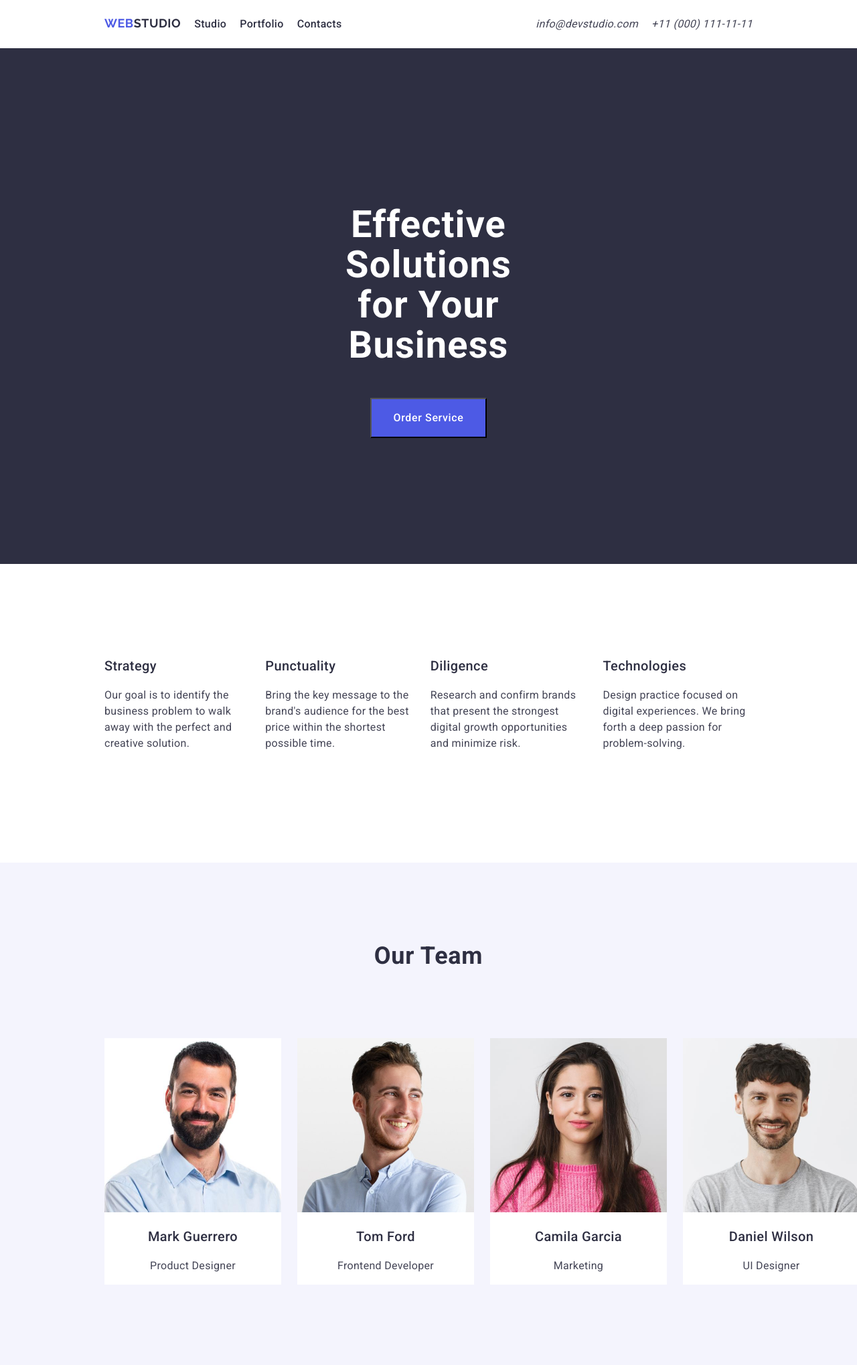
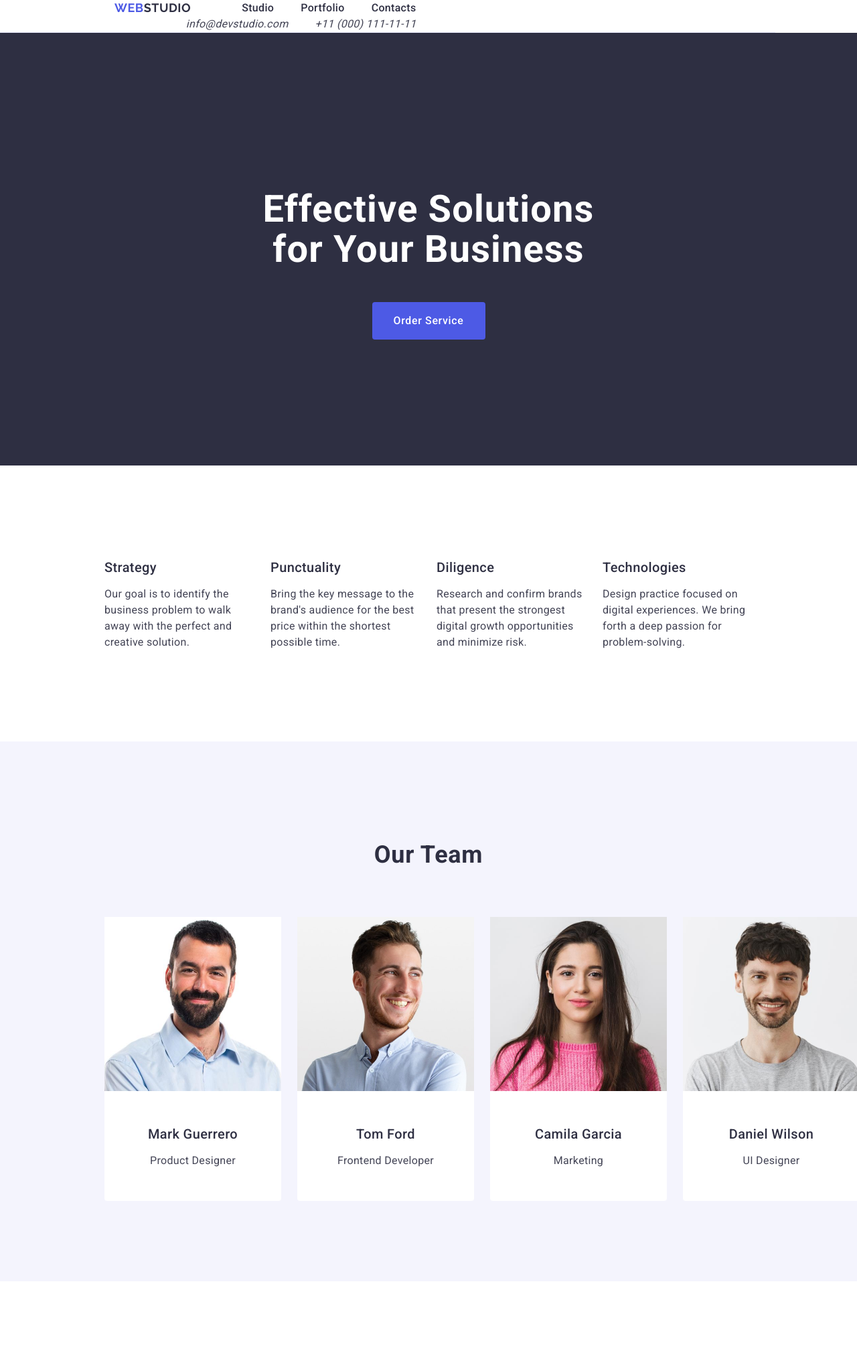
Before and after one commit to Skaleivt/goit-markup-hw-03, a plain HTML site: page index.html in a window 1280 px wide. Shown: the top 2041 px of the page at 67% size. Drawn offline with nearby package versions, Linux system fonts and the light colour scheme.

Commit message:
hw03 finish 02

```diff
--- a/css/styles.css
+++ b/css/styles.css
@@ -7,12 +7,8 @@ body {
     margin: 0%;
 
 }
-.container {
-    max-width: 100%;
-    padding-left: 156px ;
-    padding-right: 156px; ;
-    margin-left: 0 ;
-    margin-right: 0 ;
+img {
+    display: block;
 }
 h1 h2 h3 h4 h5 h6 p {
     margin: 0;
@@ -26,26 +22,33 @@ a {
     text-decoration: none;
     color: #434455;
 }
-
-
-
-header .container {
-    display: flex;
-    justify-content: space-between;
-    padding-top: 24px;
-    padding-bottom: 24px;
+.container {
+    max-width: 100%;
+    padding-left: 156px ;
+    padding-right: 156px; ;
+    margin-left: 0 ;
+    margin-right: 0 ;
 }
 
-.nav-link,
-.nav-link ul {
+/* Header */
+
+.header {
+    border-bottom: 1px solid #e7e9fc;
     display: flex;
-    justify-content: space-between;
-    gap: 20px;
+    width: 1158px;
+    padding: 0 15px;
 }
-.nav-contacts,
-.nav-contacts ul {
+.nav-link  {
     display: flex;
-    gap: 20px;
+    align-items: center;
+    font-weight: 500;
+    font-size: 16px;
+    line-height: 1.5;
+    color: #2e2f42;
+}
+.nav-link-menu {
+    display: flex;
+    gap: 40px;
 }
 .logo {
     font-family: "Raleway", sans-serif;
@@ -55,6 +58,7 @@ header .container {
     letter-spacing: 0.03em;
     text-transform: uppercase;
     color: #4d5ae5;
+    margin-right: 76px;
 }
 .logo:hover {
     color: #404bbf;
@@ -71,18 +75,13 @@ header .container {
 .logo-web {
     color: #4d5ae5;
 }
-.nav-link {
-    font-weight: 500;
-    font-size: 16px;
-    line-height: 1.5;
-    color: #2e2f42;
-}
 .header-nav-link {
     font-weight: 500;
     font-size: 16px;
     line-height: 1.50;
     letter-spacing: 0.02em;
     color: #2e2f42;
+    padding: 24px 0;
 }
 .header-nav-link:hover {
     color: #404bbf;
@@ -91,6 +90,12 @@ header .container {
     color: #404bbf;
 }
 .nav-contacts {
+    display: flex;
+    justify-content: flex-end;
+}
+.nav-contacts-list {
+    display: flex;
+    gap: 40px;
     font-weight: 400;
     font-size: 16px;
     line-height: 1.5;
@@ -107,17 +112,12 @@ header .container {
 
 /* Section 1 */
 
-.title{
+.title {
     background-color: #2E2F42;
-}
-.title .container {
+    padding: 188px 0;
     display: flex;
-    flex-direction: column;
-    padding-top: 188px;
-    padding-right: 472px;
-    padding-bottom: 188px;
-    padding-left: 472px;
-
+    justify-content: center;
+    align-items: center;
 }
 .title-header {
     font-weight: 700px;
@@ -127,8 +127,10 @@ header .container {
     letter-spacing: 0.02em;
     color: #fff;
     margin-bottom: 48px;
+    max-width: 496px;
 }
 .title-button {
+    display: block;
     font-weight: 500;
     font-size: 16px;
     line-height: 1.5;
@@ -137,10 +139,11 @@ header .container {
     text-align: center;
     background-color: #4D5AE5;
     cursor: pointer;
-    display: inline-flex;
-    width: max-content;
+    min-width: 169px;
+    height: 56px;
+    border: none;
+    border-radius: 4px;
     margin: 0 auto;
-    padding: 16px 32px 16px 32px;
 }
 .title-button:hover {
     background-color: #404BBF;
@@ -151,17 +154,25 @@ header .container {
 
 
 /* Section 2 */
-
-.advantages .container ul {
+.advantages {
+    padding: 120px 0;
+}
+.visually-hidden {
+    position: absolute;
+    width: 1px;
+    height: 1px;
+    padding: 0;
+    margin: -1px;
+    overflow: hidden;
+    clip: rect(0, 0, 0, 0);
+    border: 0;
+}
+.advantages-list {
     display: flex;
     gap: 24px;
-    justify-content: space-between;
-    padding-top: 120px;
-    padding-bottom: 120px;
-
 }
-.advantages .container h2 {
-    display: none;
+.advantages-item {
+    flex-basis: calc((100% - 72px) / 4);
 }
 .advantages-title {
     font-weight: 500;
@@ -169,6 +180,7 @@ header .container {
     line-height: 1.2;
     letter-spacing: 0.02em;
     color: #2e2f42;
+    margin-bottom: 8px;
 }
 .advantages-text {
     font-weight: 400;
@@ -181,18 +193,19 @@ header .container {
 
 
 /* Section 3 */
-
-.team-section .container ul {
+.team-section {
+    padding: 120px 0;
+}
+.team-list {
     display: flex;
     gap: 24px;
     justify-content: space-between;
-    flex-basis: calc((100%-24px)/3);
-    padding-bottom: 120px;
+    flex-basis: calc((100%-72px)/4);
 }
 .team-section {
     background: #f4f4fd;
 }
-.team {
+.team-title {
     font-weight: 700;
     font-size: 36px;
     line-height: 1.11;
@@ -200,21 +213,23 @@ header .container {
     text-align: center;
     color: #2e2f42;
     text-transform: capitalize;
-    padding-top: 120px;
-    padding-bottom: 72px;
-
+    margin-bottom: 72px;
 }
-.team-list {
+.team-item {
     background-color: #FFFFFF;
+    border-radius: 0px 0px 4px 4px;
 }
-
-.team-title {
+.team-card {
+    padding: 32px 0;
+}
+.team-list-title {
     font-weight: 500;
     font-size: 20px;
     line-height: 1.2;
     letter-spacing: 0.02em;
     color: #2e2f42;
     text-align: center;
+    margin-bottom: 8px;
 }
 .team-text {
     font-weight: 400;
@@ -229,13 +244,21 @@ header .container {
 
 /* Section 4 */
 
-.portfolio .container ul {
+.portfolio .container {
+    padding-top: 120px;
+    padding-bottom: 120px;
+
+}
+.portfolio-list {
     display: flex;
-    gap: 24px;
-    justify-content: space-between;
+    column-gap: 24px;
     flex-wrap: wrap;
-    flex-basis: calc((100%-24px)/3);
-    padding-bottom: 120px;
+    row-gap: 48px;
+
+}
+.portfolio-item {
+    flex-basis: calc((100% - 48px) / 3);
+
 }
 .portfolio-title {
     font-weight: 700;
@@ -245,6 +268,7 @@ header .container {
     color: #2e2f42;
     text-transform: capitalize;
     letter-spacing: 0.02em;
+    margin-bottom: 72px;
 }
 .portfolio-list-title {
     font-weight: 500;
@@ -252,6 +276,7 @@ header .container {
     line-height: 1.20;
     color: #2e2f42;
     letter-spacing: 0.02em;
+    margin-bottom: 8px;
     padding-left: 16px;
 
 }
@@ -263,25 +288,22 @@ header .container {
     padding-left: 16px;
 
 }
-.card:not(img)  {
+.card  {
     display: block;
-    border-bottom: 1px solid #e7e9fc;
-    border-left: 1px solid #e7e9fc;
-    border-right: 1px solid #e7e9fc;
+    border: 1px solid #e7e9fc;
+    border-top: none;
+    padding: 32px 16px;
 }
-.card img{
-    border: 0;
-}
+
 
 
 /* Footer */
 
 .footer {
     background-color: #2E2F42;
+    padding: 100px 0
 }
 .footer .container {
-    padding-top: 100px;
-    padding-bottom: 100px;
     width: 264px;
 }
 .logo-footer {
@@ -292,6 +314,8 @@ header .container {
     letter-spacing: 0.03em;
     text-transform: uppercase;
     color: #2e2f42;
+    display: inline-block;
+    margin-bottom: 16px;
 }
 .footer-text {
     font-weight: 400;
--- a/index.html
+++ b/index.html
@@ -8,7 +8,7 @@
     <link rel="preconnect" href="https://fonts.gstatic.com" crossorigin />
     <link
       rel="stylesheet"
-      href="node_modules/modern-normalize/modern-normalize.css"
+      href="https://cdnjs.cloudflare.com/ajax/libs/modern-normalize/3.0.1/modern-normalize.min.css"
     />
     <link rel="stylesheet" href="./css/styles.css" />
     <link
@@ -19,13 +19,13 @@
   </head>
 
   <body>
-    <header>
+    <header class="header">
       <div class="container">
         <nav class="nav-link">
           <a href="./index.html" class="logo"
             >Web<span class="logo-header-studio">Studio</span></a
           >
-          <ul>
+          <ul class="nav-link-menu">
             <li><a href="./index.html" class="header-nav-link">Studio</a></li>
             <li><a href="" class="header-nav-link">Portfolio</a></li>
             <li><a href="" class="header-nav-link">Contacts</a></li>
@@ -33,7 +33,7 @@
         </nav>
         <!-- Contacts -->
         <address class="nav-contacts">
-          <ul>
+          <ul class="nav-contacts-list">
             <li>
               <a href="mailto:info@devstudio.com" class="nav-link-contacts"
                 >info@devstudio.com</a
@@ -60,30 +60,30 @@
       <!-- Section 2 -->
       <section class="advantages">
         <div class="container">
-          <h2>Advantages</h2>
-          <ul>
-            <li>
+          <h2 class="visually-hidden">Advantages</h2>
+          <ul class="advantages-list">
+            <li class="advantages-item">
               <h3 class="advantages-title">Strategy</h3>
               <p class="advantages-text">
                 Our goal is to identify the business problem to walk away with
                 the perfect and creative solution.
               </p>
             </li>
-            <li>
+            <li class="advantages-item">
               <h3 class="advantages-title">Punctuality</h3>
               <p class="advantages-text">
                 Bring the key message to the brand's audience for the best price
                 within the shortest possible time.
               </p>
             </li>
-            <li>
+            <li class="advantages-item">
               <h3 class="advantages-title">Diligence</h3>
               <p class="advantages-text">
                 Research and confirm brands that present the strongest digital
                 growth opportunities and minimize risk.
               </p>
             </li>
-            <li>
+            <li class="advantages-item">
               <h3 class="advantages-title">Technologies</h3>
               <p class="advantages-text">
                 Design practice focused on digital experiences. We bring forth a
@@ -97,27 +97,35 @@
       <!-- Section 3 -->
       <section class="team-section">
         <div class="container">
-          <h2 class="team">Our Team</h2>
-          <ul>
-            <li class="team-list">
+          <h2 class="team-title">Our Team</h2>
+          <ul class="team-list">
+            <li class="team-item">
               <img src="./images/image1.jpg" alt="Mark Guerrero" width="264" />
-              <h3 class="team-title">Mark Guerrero</h3>
+              <div class="team-card">
+                <h3 class="team-list-title">Mark Guerrero</h3>
                 <p class="team-text">Product Designer</p>
+              </div>
             </li>
-            <li class="team-list">
+            <li class="team-item">
               <img src="./images/image2.jpg" alt="Tom Ford" width="264" />
-              <h3 class="team-title">Tom Ford</h3>
+              <div class="team-card">
+                <h3 class="team-list-title">Tom Ford</h3>
                 <p class="team-text">Frontend Developer</p>
+              </div>
             </li>
-            <li class="team-list">
+            <li class="team-item">
               <img src="./images/image3.jpg" alt="Camila Garcia" width="264" />
-              <h3 class="team-title">Camila Garcia</h3>
+              <div class="team-card">
+                <h3 class="team-list-title">Camila Garcia</h3>
                 <p class="team-text">Marketing</p>
+              </div>
             </li>
-            <li class="team-list">
+            <li class="team-item">
               <img src="./images/image4.jpg" alt="Daniel Wilson" width="264" />
-              <h3 class="team-title">Daniel Wilson</h3>
+              <div class="team-card">
+                <h3 class="team-list-title">Daniel Wilson</h3>
                 <p class="team-text">UI Designer</p>
+              </div>
             </li>
           </ul>
         </div>
@@ -126,75 +134,75 @@
       <section class="portfolio">
         <div class="container">
           <h2 class="portfolio-title">Our Portfolio</h2>
-          <ul>
-            <li>
-              <div class="card">
+          <ul class="portfolio-list">
+            <li class="portfolio-item">
               <img
                 src="./images/image-portfolio-1.jpg"
                 alt="Banking App"
                 width="360"
                 height="300"
               />
+              <div class="card">
                 <h3 class="portfolio-list-title">Banking App</h3>
                 <p class="portfolio-text">App</p>
               </div>
             </li>
-            <li>
-              <div class="card">
+            <li class="portfolio-item">
               <img
                 src="./images/image-portfolio-2.jpg"
                 alt="Cashless Payment"
                 width="360"
                 height="300"
               />
+              <div class="card">
                 <h3 class="portfolio-list-title">Cashless Payment</h3>
                 <p class="portfolio-text">Marketing</p>
               </div>
             </li>
-            <li>
-              <div class="card">
+            <li class="portfolio-item">
               <img
                 src="./images/image-portfolio-3.jpg"
                 alt="Meditation App"
                 width="360"
                 height="300"
               />
+              <div class="card">
                 <h3 class="portfolio-list-title">Meditation App</h3>
                 <p class="portfolio-text">App</p>
               </div>
             </li>
-            <li>
-              <div class="card">
+            <li class="portfolio-item">
               <img
                 src="./images/image-portfolio-4.jpg"
                 alt="Taxi Service"
                 width="360"
                 height="300"
               />
+              <div class="card">
                 <h3 class="portfolio-list-title">Taxi Service</h3>
                 <p class="portfolio-text">Marketing</p>
               </div>
             </li>
-            <li>
-              <div class="card">
+            <li class="portfolio-item">
               <img
                 src="./images/image-portfolio-5.jpg"
                 alt="Screen Illustrations"
                 width="360"
                 height="300"
               />
+              <div class="card">
                 <h3 class="portfolio-list-title">Screen Illustrations</h3>
                 <p class="portfolio-text">Design</p>
               </div>
             </li>
-            <li>
-              <div class="card">
+            <li class="portfolio-item">
               <img
                 src="./images/image-portfolio-6.jpg"
                 alt="Online Courses"
                 width="360"
                 height="300"
               />
+              <div class="card">
                 <h3 class="portfolio-list-title">Online Courses</h3>
                 <p class="portfolio-text">Marketing</p>
               </div>
```
Lines whose indentation alone changed are shown as unchanged.
